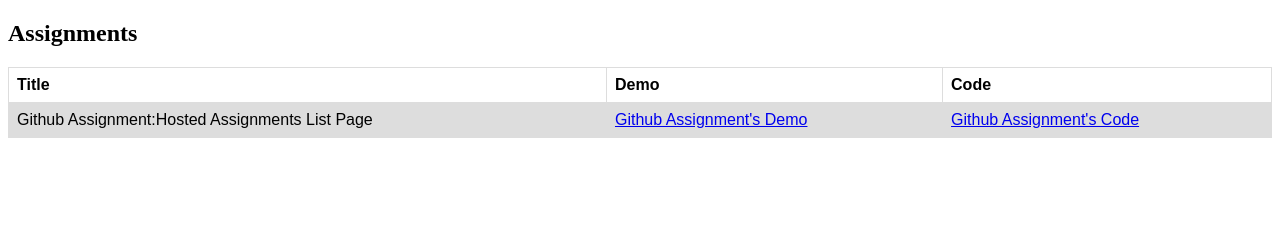
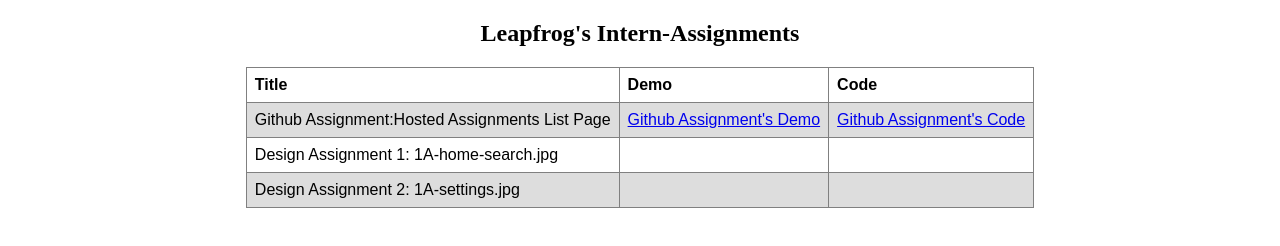
Before and after one commit to Indra-poudel/Leapfrog2, a plain HTML site: page index.html in a window 1280 px wide. Drawn offline with Linux system fonts and the light colour scheme.

Commit message:
Added assignment by @indra

```diff
--- a/index.html
+++ b/index.html
@@ -2,15 +2,16 @@
 <html>
 <head>
 <style>
+
 table {
   font-family: arial, sans-serif;
   border-collapse: collapse;
-  width: 100%;
+
   margin:  auto;
 }
 
 td, th {
-  border: 1px solid #dddddd;
+  border: 1px solid #808080;
   text-align: left;
   padding: 8px;
 }
@@ -22,7 +23,7 @@ tr:nth-child(even) {
 </head>
 <body>
 
-<h2>Assignments</h2>
+<h2 align="center" >Leapfrog's Intern-Assignments</h2>
 
 <table>
   <tr>
@@ -35,6 +36,16 @@ tr:nth-child(even) {
     <td><a href="#">Github Assignment's Demo</a></td>
     <td><a href="https://github.com/Indra-poudel/Leapfrog2/blob/master/index.html">Github Assignment's Code</a></td>
   </tr>
+  <tr>
+    <td>Design Assignment 1: 1A-home-search.jpg</td>
+    <td><a href="#"></a></td>
+    <td><a href="#"></a></td>
+  </tr>
+  <tr>
+    <td>Design Assignment 2: 1A-settings.jpg</td>
+    <td><a href="#"></a></td>
+    <td><a href="#"></a></td>
+  </tr>
 
 </table>
 
```
